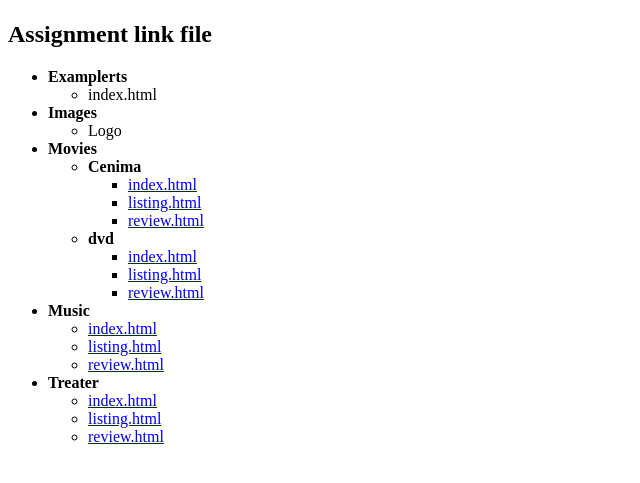
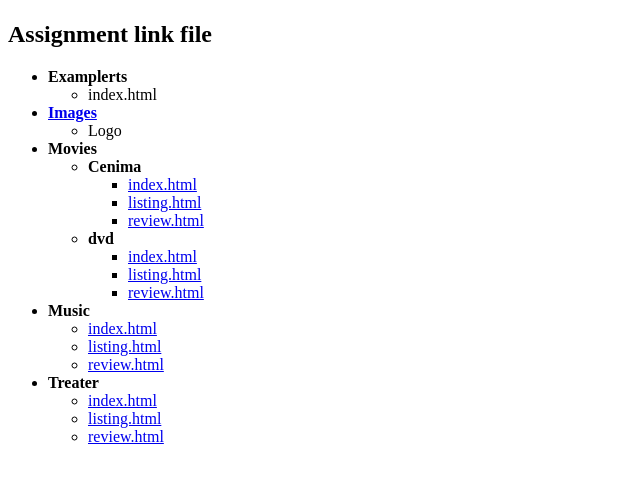
Before and after one commit to Muhammad751sheharyar/New-link-assigment, a plain HTML site: page index.html in a window 1280 px wide. Shown: the part 59-542 px from the top of the page, without its empty margins (0-640 px from the left). Drawn offline with Linux system fonts and the light colour scheme.

Commit message:
Add new image

```diff
--- a/index.html
+++ b/index.html
@@ -14,7 +14,7 @@
         <ul>
             <li><a href="#"></a>index.html</li>
         </ul>
-    <b><li>Images</li></b>
+    <b><li><a href="image/Capture.jpg.PNG">Images</a></li></b>
         <ul>
             <li>Logo</li>
         </ul>
```
Also changed, not shown: image/Capture.jpg.PNG (added).
